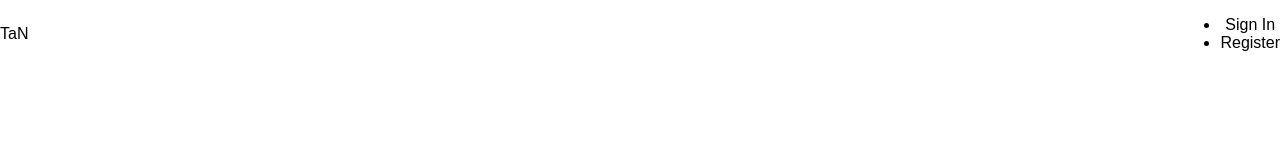
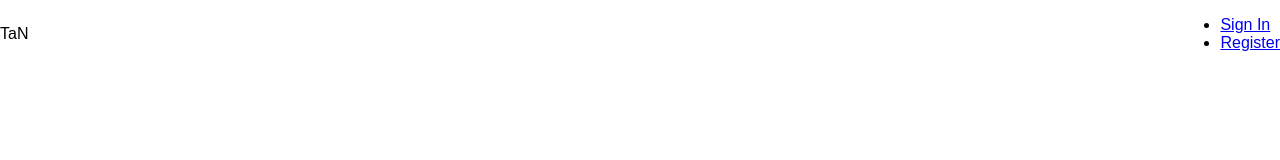
Before and after one commit to bradfloodx/junctures.io, a React (Create React App) app: page / in a window 1280 px wide. Shown: the top 160 px of the page. Built offline with nearby package versions, Linux system fonts and the light colour scheme.

Commit message:
Adds basic header links

```diff
--- a/src/App.css
+++ /dev/null
@@ -1,28 +0,0 @@
-.App {
-  text-align: center;
-}
-
-.App-logo {
-  animation: App-logo-spin infinite 20s linear;
-  height: 80px;
-}
-
-.App-header {
-  background-color: #222;
-  height: 150px;
-  padding: 20px;
-  color: white;
-}
-
-.App-title {
-  font-size: 1.5em;
-}
-
-.App-intro {
-  font-size: large;
-}
-
-@keyframes App-logo-spin {
-  from { transform: rotate(0deg); }
-  to { transform: rotate(360deg); }
-}
--- a/src/App.js
+++ b/src/App.js
@@ -1,12 +1,16 @@
 import React, {Component} from 'react';
 import Header from './Header';
-import './App.css';
+
+const links = [
+	{title: 'Sign In', path: '/sign-in'},
+	{title: 'Register', path: '/register'}
+];
 
 class App extends Component {
 	render() {
 		return (
 			<div className="App">
-				<Header/>
+				<Header links={links}/>
 			</div>
 		);
 	}
--- a/src/Header.js
+++ b/src/Header.js
@@ -8,13 +8,16 @@ const Header = styled.header`
 	justify-content: space-between;
 `;
 
-const HeaderContainer = () => (
+const HeaderContainer = ({links}) => (
 	<Header>
 		<span>TaN</span>
 		<nav>
 			<ul>
-				<li>Sign In</li>
-				<li>Register</li>
+				{links.map(({title, path}) => (
+					<li key={title}>
+						<a href={path}>{title}</a>
+					</li>
+				))}
 			</ul>
 		</nav>
 	</Header>
@@ -24,9 +27,9 @@ HeaderContainer.propTypes = {
 	links: PropTypes.arrayOf(
 		PropTypes.shape({
 			title: PropTypes.string,
-			route: PropTypes.string
+			path: PropTypes.string
 		})
-	)
+	).isRequired
 };
 
 export default HeaderContainer;
```
Also changed, not shown: 1 other file (tests, documents, lock files or other folders).
